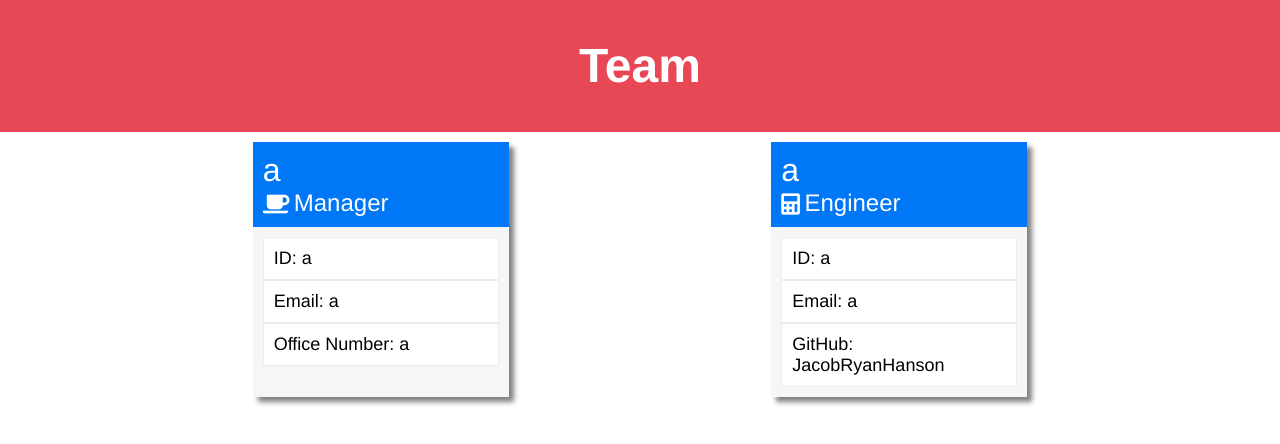
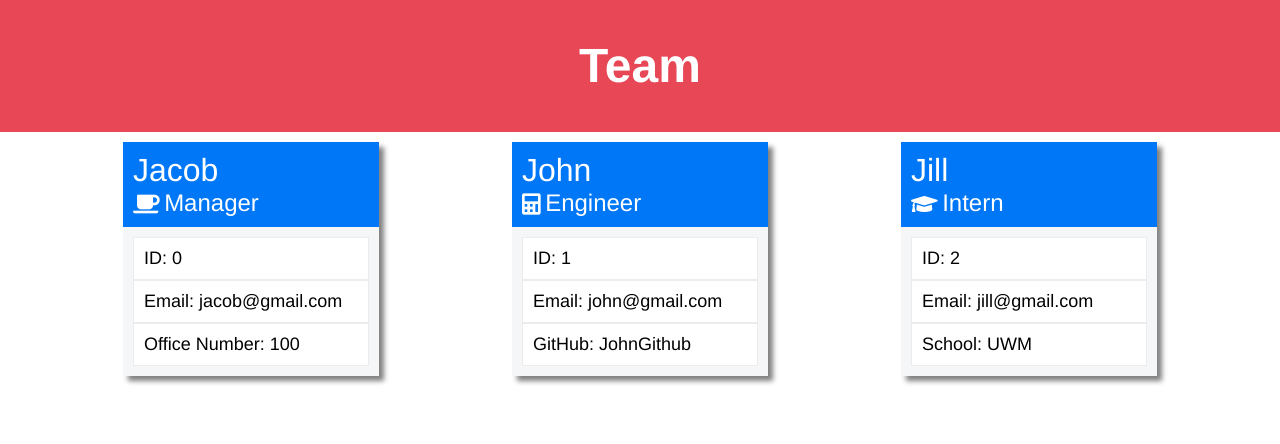
Before and after one commit to JacobRyanHanson/team-profile-generator, a website: page dist/Sample_Index.html in a window 1280 px wide. Drawn offline with Linux system fonts and the light colour scheme.

Commit message:
Update sample html

```diff
--- a/dist/index.html
+++ b/dist/Sample_Index.html
@@ -20,29 +20,43 @@
 
 <section class='card'>
     <section class='card-head'>
-        <p class='name'>a</p>
+        <p class='name'>Jacob</p>
         <i class='fas fa-coffee fa-lg'></i>
         <p class='role inline'>Manager</p>
     </section>
 
     <section class='card-body'>
-        <p>ID: a</p>
-        <p><a href='mailto:a'>Email: a</a></p>
-        <p>Office Number: a</p>
+        <p>ID: 0</p>
+        <p><a href='mailto:jacob@gmail.com'>Email: jacob@gmail.com</a></p>
+        <p>Office Number: 100</p>
     </section>
 </section>
 
 <section class='card'>
     <section class='card-head'>
-        <p class='name'>a</p>
+        <p class='name'>John</p>
         <i class='fas fa-calculator fa-lg'></i>
         <p class='role inline'>Engineer</p>
     </section>
 
     <section class='card-body'>
-        <p>ID: a</p>
-        <p><a href='mailto:a'>Email: a</a></p>
-        <p><a href='https://github.com/JacobRyanHanson'>GitHub: JacobRyanHanson</a></p>
+        <p>ID: 1</p>
+        <p><a href='mailto:john@gmail.com'>Email: john@gmail.com</a></p>
+        <p><a href='https://github.com/JohnGithub'>GitHub: JohnGithub</a></p>
+    </section>
+</section>
+
+<section class='card'>
+    <section class='card-head'>
+        <p class='name'>Jill</p>
+        <i class='fas fa-graduation-cap fa-lg'></i>
+        <p class='role inline'>Intern</p>
+    </section>
+
+    <section class='card-body'>
+        <p>ID: 2</p>
+        <p><a href='mailto:jill@gmail.com'>Email: jill@gmail.com</a></p>
+        <p>School: UWM</p>
     </section>
 </section>
 
```
